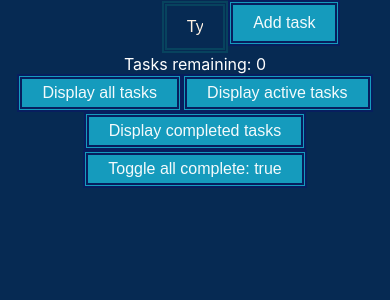
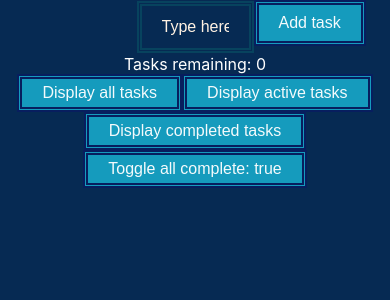
Before and after one commit to MohammedDChowdhury/todo-list-app, a React (Create React App) app: page / in a window 390 px wide. Shown: the top 300 px of the page. Built offline with nearby package versions, Linux system fonts and the light colour scheme.

Commit message:
adjusted web app phone input field size to clearly read placeholder text

```diff
--- a/src/App.css
+++ b/src/App.css
@@ -54,7 +54,7 @@ button {
   height: 5.4%;
 }
 input {
-  width: 17%;
+  width: 30%;
   color: rgb(255, 242, 227);
   padding: 12px 20px;
   margin: 1px 0;
@@ -65,7 +65,7 @@ input {
 }
 ::placeholder {
   color: rgb(255, 242, 227);
-  font-size: medium;
+  font-size: 1em;
 }
 body {
   background-color: #062a53;
```
